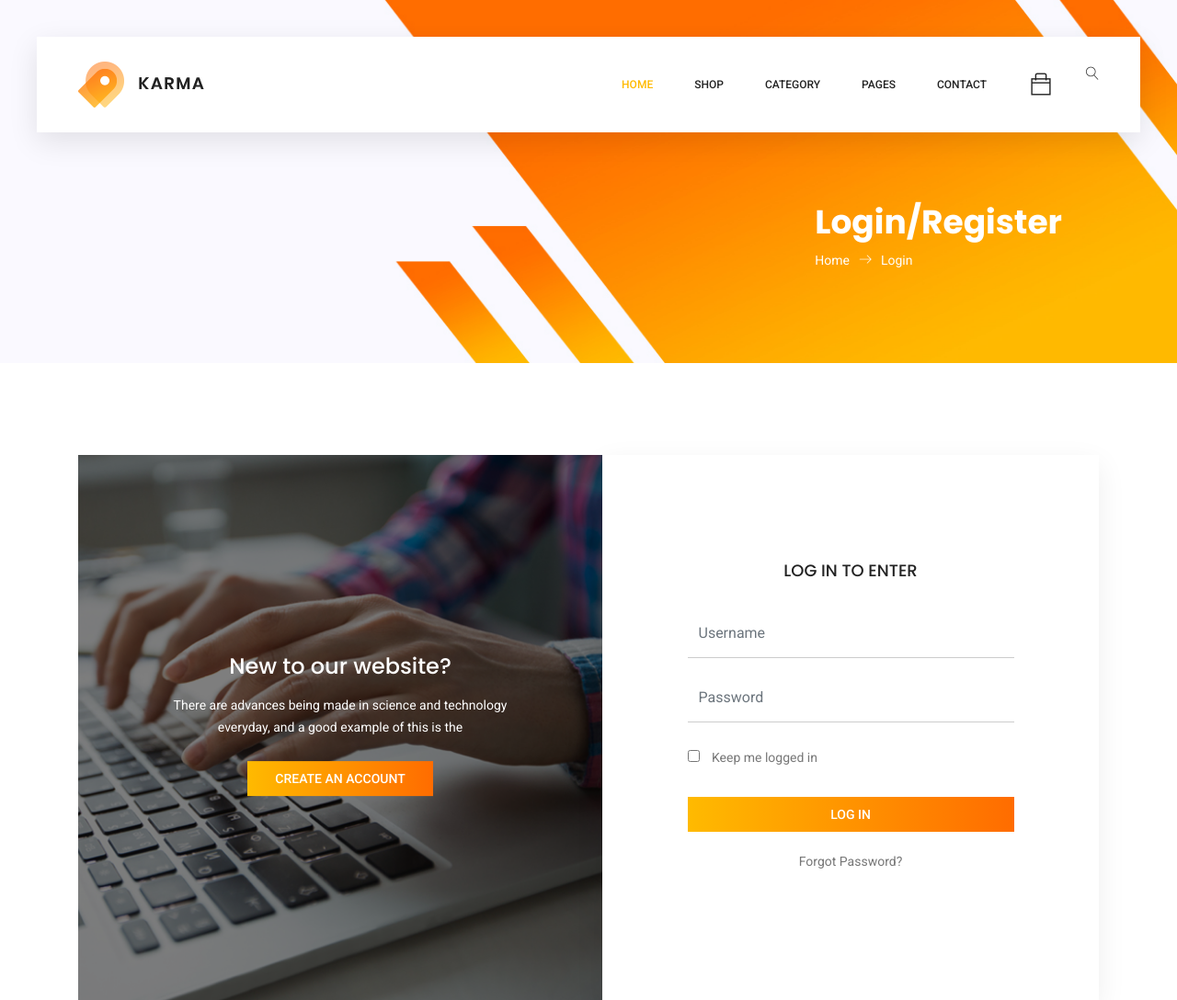
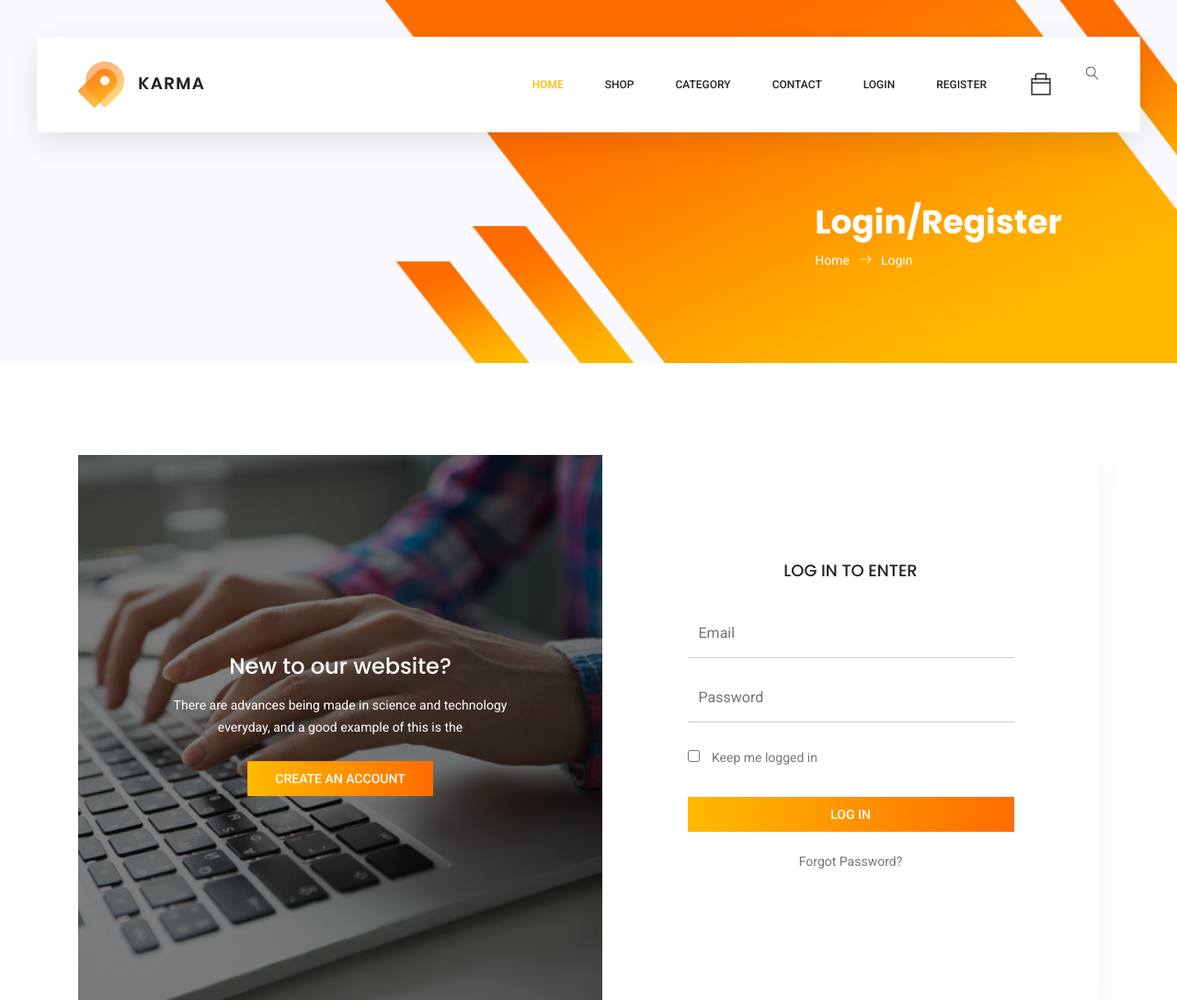
Before and after one commit to ben199712/vintageecom, a Django app: page /accounts/login/ in a window 1280 px wide. Shown: the top 1088 px of the page at 92% size. Run offline with Django 5.2, Linux system fonts and the light colour scheme; data that the repository does not hold is empty; some libraries are stand-ins or nearby versions.

Commit message:
login and logout function done

```diff
--- a/accounts/models.py
+++ b/accounts/models.py
@@ -49,7 +49,7 @@ class Account(AbstractBaseUser, PermissionsMixin):
     last_login      = models.DateTimeField(auto_now_add=True)
     is_admin        = models.BooleanField(default=False)
     is_staff        = models.BooleanField(default=False)
-    is_active       = models.BooleanField(default=False)
+    is_active       = models.BooleanField(default=True)
     is_superadmin   = models.BooleanField(default=False)
 
     USERNAME_FIELD  = 'email'
--- a/accounts/views.py
+++ b/accounts/views.py
@@ -1,5 +1,7 @@
-from django.shortcuts import render, redirect
+from django.shortcuts import render, redirect, get_object_or_404
 from django.contrib import messages
+from django.contrib.auth import login as auth_login, logout as auth_logout
+from django.contrib.auth.decorators import login_required
 from .forms import RegistrationForm
 from .models import Account
 
@@ -43,8 +45,31 @@ def register(request):
 
 
 def login(request):
+    if request.method == 'POST':
+        email = request.POST.get('email', '')
+        password = request.POST.get('password', '')
+
+        if not email or not password:
+            messages.error(request, 'Please enter both email and password')
+            return redirect('login')
+
+        try:
+            user = Account.objects.get(email=email)
+            if user.check_password(password):
+                auth_login(request, user)
+                messages.success(request, f'Welcome back, {user.first_name}!')
+                return redirect('home')
+            else:
+                messages.error(request, 'Invalid login credentials')
+                return redirect('login')
+        except Account.DoesNotExist:
+            messages.error(request, 'Invalid login credentials')
+            return redirect('login')
+
     return render(request, 'accounts/login.html')
 
-
+@login_required(login_url='login')
 def logout(request):
-    return render(request, 'accounts/logout.html')
+    auth_logout(request)
+    messages.success(request, 'You have been logged out successfully!')
+    return redirect('login')
--- a/templates/accounts/login.html
+++ b/templates/accounts/login.html
@@ -37,12 +37,13 @@
 				<div class="col-lg-6">
 					<div class="login_form_inner">
 						<h3>Log in to enter</h3>
-						<form class="row login_form" action="contact_process.php" method="post" id="contactForm" novalidate="novalidate">
+						<form class="row login_form" action="{% url 'login' %}" method="post" id="loginForm" novalidate="novalidate">
+							{% csrf_token %}
 							<div class="col-md-12 form-group">
-								<input type="text" class="form-control" id="name" name="name" placeholder="Username" onfocus="this.placeholder = ''" onblur="this.placeholder = 'Username'">
+								<input type="email" class="form-control" id="email" name="email" placeholder="Email" onfocus="this.placeholder = ''" onblur="this.placeholder = 'Email'">
 							</div>
 							<div class="col-md-12 form-group">
-								<input type="text" class="form-control" id="name" name="name" placeholder="Password" onfocus="this.placeholder = ''" onblur="this.placeholder = 'Password'">
+								<input type="password" class="form-control" id="password" name="password" placeholder="Password" onfocus="this.placeholder = ''" onblur="this.placeholder = 'Password'">
 							</div>
 							<div class="col-md-12 form-group">
 								<div class="creat_account">
--- a/templates/base.html
+++ b/templates/base.html
@@ -276,16 +276,14 @@
 									{% endfor %}
 								</ul>
 							</li>
-							<li class="nav-item submenu dropdown">
-								<a href="#" class="nav-link dropdown-toggle" data-toggle="dropdown" role="button" aria-haspopup="true"
-								 aria-expanded="false">Pages</a>
-								<ul class="dropdown-menu">
-									<li class="nav-item"><a class="nav-link" href="login.html">Login</a></li>
-									<li class="nav-item"><a class="nav-link" href="tracking.html">Tracking</a></li>
-									<li class="nav-item"><a class="nav-link" href="elements.html">Elements</a></li>
-								</ul>
-							</li>
 							<li class="nav-item"><a class="nav-link" href="contact.html">Contact</a></li>
+							{% if user.is_authenticated %}
+							<li class="nav-item"><a class="nav-link" href="#">Dashboard</a></li>
+							<li class="nav-item"><a class="nav-link" href="{% url "logout" %}">Logout</a></li>
+							{% else %}
+							<li class="nav-item"><a class="nav-link" href="{% url "login" %}">Login</a></li>
+							<li class="nav-item"><a class="nav-link" href="{% url "register" %}">Register</a></li>
+							{% endif %}
 						</ul>
 						<ul class="nav navbar-nav navbar-right">
 							<li class="nav-item">
```
Also changed, not shown: accounts/migrations/0004_alter_account_is_active.py (added).
